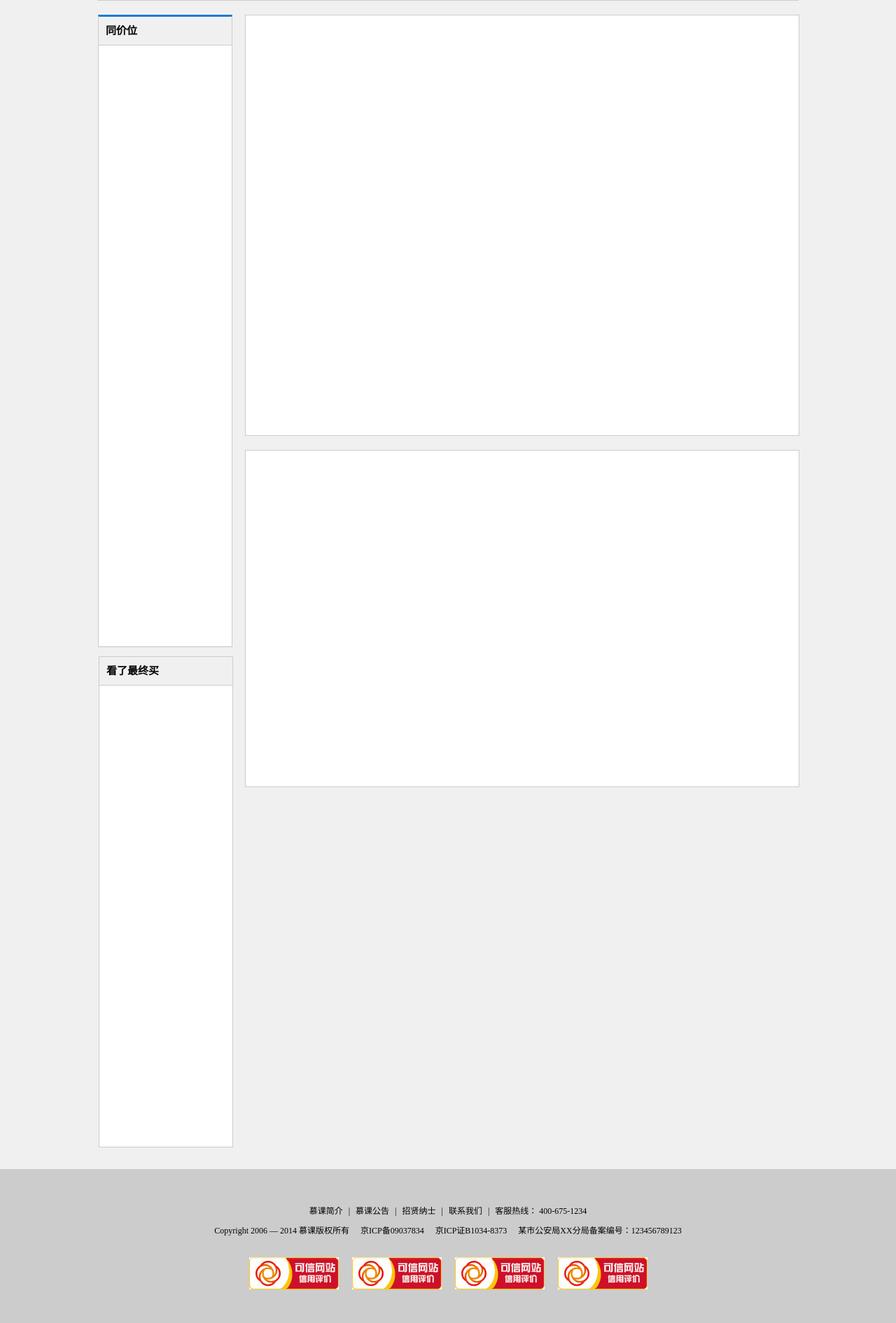
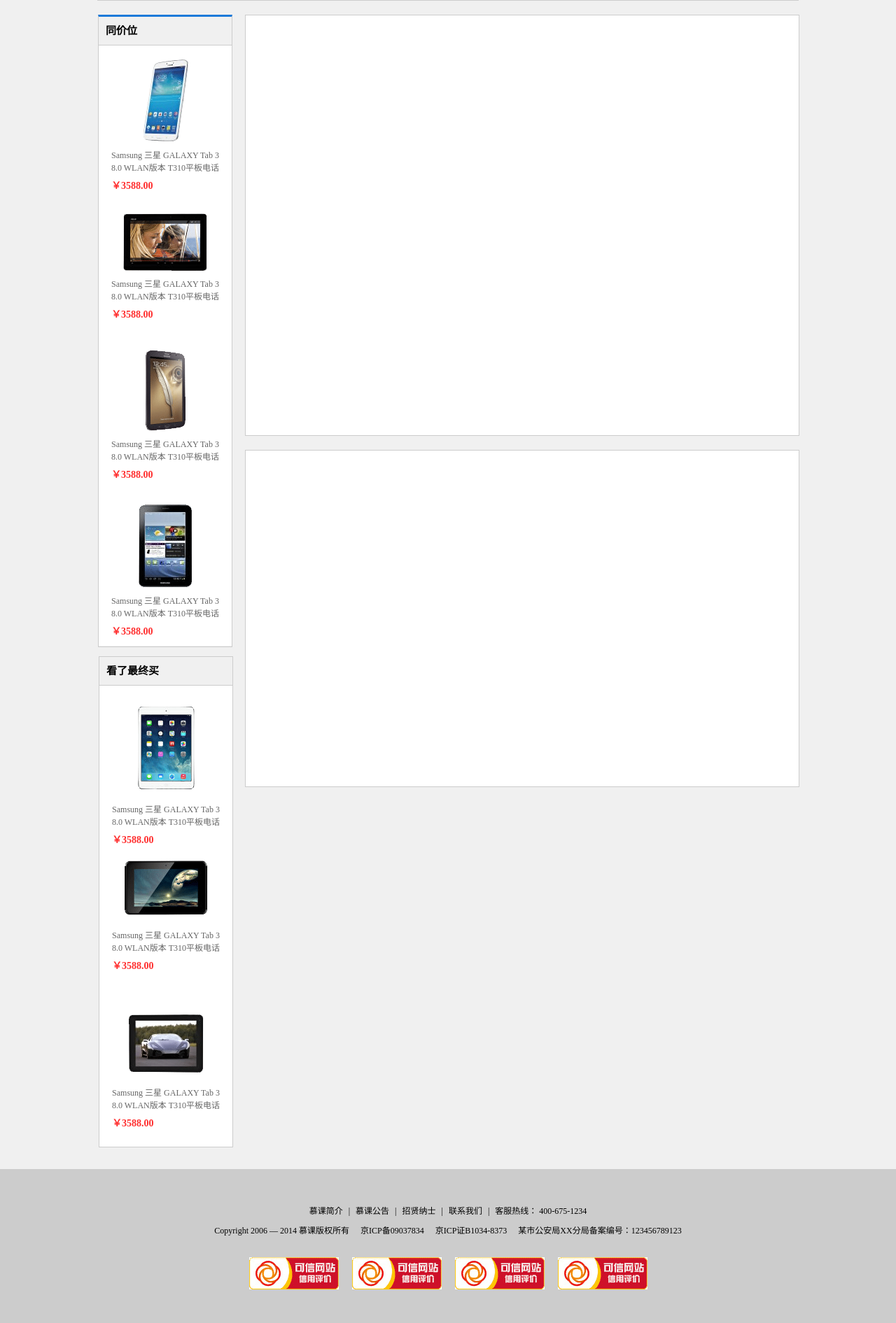
Before and after one commit to turboTy/new, a PHP site: page /introduction.html in a window 1280 px wide. Shown: the part 813-2704 px from the top of the page at 70% size. Run offline with PHP 8.4, Linux system fonts and the light colour scheme.

Commit message:
update-introduction.html/desc_left
二〇一七年二月十一日 10:12:33

```diff
--- a/introduction.html
+++ b/introduction.html
@@ -111,9 +111,45 @@
 	<div class="desc comWidth">
 		<div class="desc_left fl">
 			<div class="left_title">同价位</div>
-			<div class="left_item"></div>
+			<div class="left_item">
+				<div>
+					<a href="#"><img src="./images/introduction/samsung.gif" alt="samsung"></a>
+					<p>Samsung 三星 GALAXY Tab 3<br>8.0 WLAN版本 T310平板电话</p>
+					<span>￥3588.00</span>
+				</div>
+				<div class="samsung_tab">
+					<a href="#"><img src="./images/introduction/samsung_tab.gif" alt="samsung"></a>
+					<p>Samsung 三星 GALAXY Tab 3<br>8.0 WLAN版本 T310平板电话</p>
+					<span>￥3588.00</span>
+				</div>
+				<div>
+					<a href="#"><img src="./images/introduction/samsung_t310.gif" alt="samsung"></a>
+					<p>Samsung 三星 GALAXY Tab 3<br>8.0 WLAN版本 T310平板电话</p>
+					<span>￥3588.00</span>
+				</div>
+				<div>
+					<a href="#"><img src="./images/introduction/sumsung_t311.gif" alt="samsung"></a>
+					<p>Samsung 三星 GALAXY Tab 3<br>8.0 WLAN版本 T310平板电话</p>
+					<span>￥3588.00</span>
+				</div>
+			</div>
 			<div class="left_buy">
-				<span>看了最终买</span>
+				<span class="buy">看了最终买</span>
+				<div>
+					<a href="#"><img src="./images/introduction/ipadmini.gif" alt="samsung"></a>
+					<p>Samsung 三星 GALAXY Tab 3<br>8.0 WLAN版本 T310平板电话</p>
+					<span>￥3588.00</span>
+				</div>
+				<div>
+					<a href="#"><img src="./images/introduction/retina.gif" alt="samsung"></a>
+					<p>Samsung 三星 GALAXY Tab 3<br>8.0 WLAN版本 T310平板电话</p>
+					<span>￥3588.00</span>
+				</div>
+				<div>
+					<a href="#"><img src="./images/introduction/ips.gif" alt="samsung"></a>
+					<p>Samsung 三星 GALAXY Tab 3<br>8.0 WLAN版本 T310平板电话</p>
+					<span>￥3588.00</span>
+				</div>
 			</div>
 		</div>
 		<div class="desc_right fr">
--- a/style/main.css
+++ b/style/main.css
@@ -327,9 +327,17 @@ padding-left: 25px; line-height: 46px; margin: 0 30px; height: 46px;}
 .left_title {font: normal bold 15px/2em "Microsoft YAHEI"; margin-left: 10px; height: 40px; line-height: 40px;}
 .left_item {width: 100%; border-top: 1px solid #ccc; background-color: #fff;height: 858px;}
 .left_buy {width: 100%; height: 700px; margin-top: 15px; border: 1px solid #ccc; background-color: #fff;}
-.left_buy span {font: normal bold 15px/2em "Microsoft YAHEI"; padding-left: 10px; height: 40px; line-height: 40px;
+.left_buy .buy {font: normal bold 15px/2em "Microsoft YAHEI"; padding-left: 10px; height: 40px; line-height: 40px;
 display: inline-block; border-bottom: 1px solid #ccc; width: 180px; background-color: #f0f0f0;}
-
+.left_item div,
+.left_buy div {text-align: center; height: 180px; padding: 10px 0; margin-bottom: 20px;}
+.desc_left img {margin: 10px 0; }
+.left_item p,
+.left_buy p {width: 165px; color: #666; text-align: center; display: inline-block; line-height: 1.5em;}
+.left_item span,
+.left_buy div span {color: #ff2d2d; float: left; margin-left: 18px; margin-top: 5px; font-weight: bold; font-size: 14px;}
+.left_item .samsung_tab {height: 155px;}
+.left_buy img {margin: 20px 0;}
 
 /*desc_right*/
 .desc_right {width: 790px;}
```
Also changed, not shown: images/introduction/samsung.gif (renamed from images/introduction/smsung.gif), images/introduction/samsung_t310.gif (renamed from images/introduction/sumsung_t310.gif).
